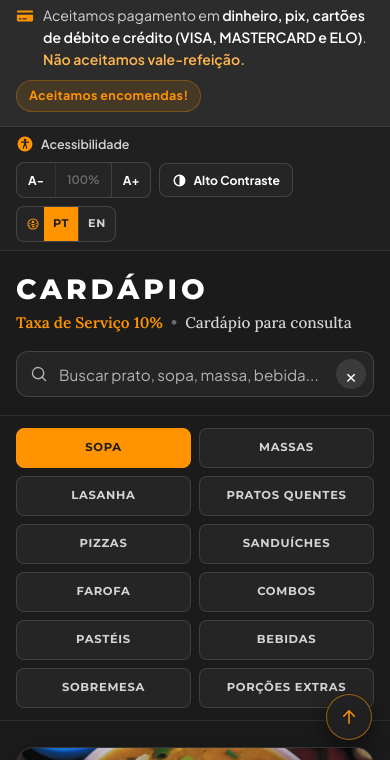
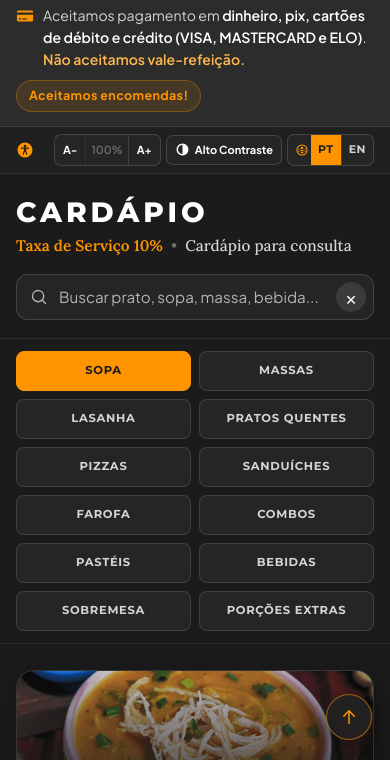
Before and after one commit to lucasfaraujo1/soparia-da-sabba, a plain HTML site: page index.html in a window 390 px wide. Shown: the part 84-844 px from the top of the page. Drawn offline with Linux system fonts and the light colour scheme.

Commit message:
Compacta barra de acessibilidade e idioma em uma única linha no mobile

```diff
--- a/css/styles.css
+++ b/css/styles.css
@@ -428,24 +428,29 @@ input {
 .a11y-bar-wrap {
   background-color: #202020;
   border-bottom: 1px solid var(--border-subtle);
-  padding-block: 8px;
+  padding-block: 7px;
 }
 
 .a11y-bar {
   display: flex;
-  flex-wrap: wrap;
+  flex-wrap: nowrap;
   align-items: center;
   justify-content: space-between;
-  gap: 8px 14px;
+  gap: 6px;
 }
 
 .a11y-label {
   display: inline-flex;
   align-items: center;
   gap: 7px;
-  font-size: 0.78rem;
+  font-size: 12px;
   font-weight: 600;
   color: var(--text-secondary);
+  flex-shrink: 0;
+}
+
+.a11y-label span {
+  display: none;
 }
 
 .a11y-label svg {
@@ -455,32 +460,37 @@ input {
 
 .a11y-controls {
   display: flex;
-  flex-wrap: wrap;
-  align-items: center;
-  gap: 8px;
+  flex: 1;
+  flex-wrap: nowrap;
+  align-items: center;
+  justify-content: flex-end;
+  gap: 5px;
+  min-width: 0;
 }
 
 .a11y-font-group {
   display: inline-flex;
   align-items: center;
-  border-radius: 8px;
+  border-radius: 7px;
   overflow: hidden;
   border: 1px solid rgba(255, 255, 255, 0.14);
   background-color: var(--bg-surface);
+  flex-shrink: 0;
 }
 
 .a11y-btn {
   display: inline-flex;
   align-items: center;
   justify-content: center;
-  gap: 6px;
-  min-height: 34px;
-  padding: 5px 11px;
+  gap: 5px;
+  min-height: 30px;
+  padding: 4px 8px;
   border: 0;
   background: transparent;
   color: var(--text-primary);
-  font-size: 0.76rem;
+  font-size: 11px;
   font-weight: 700;
+  white-space: nowrap;
   cursor: pointer;
   transition: background-color 0.18s ease, color 0.18s ease;
 }
@@ -500,17 +510,19 @@ input {
 }
 
 .a11y-btn--reset {
-  font-size: 0.72rem;
+  font-size: 11px;
   font-weight: 600;
   color: var(--text-secondary);
-  min-width: 48px;
+  min-width: 38px;
+  padding-inline: 5px;
 }
 
 .a11y-btn--contrast {
-  border-radius: 8px;
+  border-radius: 7px;
   border: 1px solid rgba(255, 255, 255, 0.14);
   background-color: var(--bg-surface);
-  padding-inline: 12px;
+  padding-inline: 8px;
+  flex-shrink: 0;
 }
 
 .a11y-btn--contrast[aria-pressed="true"] {
@@ -522,27 +534,28 @@ input {
 .lang-switch {
   display: inline-flex;
   align-items: center;
-  border-radius: 8px;
+  border-radius: 7px;
   overflow: hidden;
   border: 1px solid rgba(255, 255, 255, 0.14);
   background-color: var(--bg-surface);
+  flex-shrink: 0;
 }
 
 .lang-icon {
-  display: inline-flex;
+  display: none;
   align-items: center;
   justify-content: center;
-  padding-left: 9px;
-  padding-right: 4px;
+  padding-left: 7px;
+  padding-right: 2px;
   color: var(--brand-orange);
 }
 
 .lang-btn {
-  padding-inline: 9px;
+  padding-inline: 7px;
   font-family: var(--font-display);
-  font-size: 0.7rem;
+  font-size: 11px;
   font-weight: 700;
-  letter-spacing: 0.06em;
+  letter-spacing: 0.05em;
   color: var(--text-secondary);
 }
 
@@ -558,6 +571,57 @@ input {
 .lang-btn.is-active:hover {
   background-color: var(--brand-orange);
   color: var(--text-dark);
+}
+
+@media (min-width: 380px) {
+  .lang-icon {
+    display: inline-flex;
+  }
+}
+
+@media (min-width: 640px) {
+  .a11y-bar-wrap {
+    padding-block: 8px;
+  }
+
+  .a11y-bar {
+    gap: 14px;
+  }
+
+  .a11y-label span {
+    display: inline;
+  }
+
+  .a11y-controls {
+    flex: initial;
+    gap: 8px;
+  }
+
+  .a11y-btn {
+    min-height: 34px;
+    padding: 5px 11px;
+    font-size: 12px;
+    gap: 6px;
+  }
+
+  .a11y-btn--reset {
+    min-width: 48px;
+    font-size: 11.5px;
+  }
+
+  .a11y-btn--contrast {
+    padding-inline: 12px;
+  }
+
+  .lang-icon {
+    padding-left: 9px;
+    padding-right: 4px;
+  }
+
+  .lang-btn {
+    padding-inline: 9px;
+    font-size: 11.5px;
+  }
 }
 
 /* =========================================================
```
